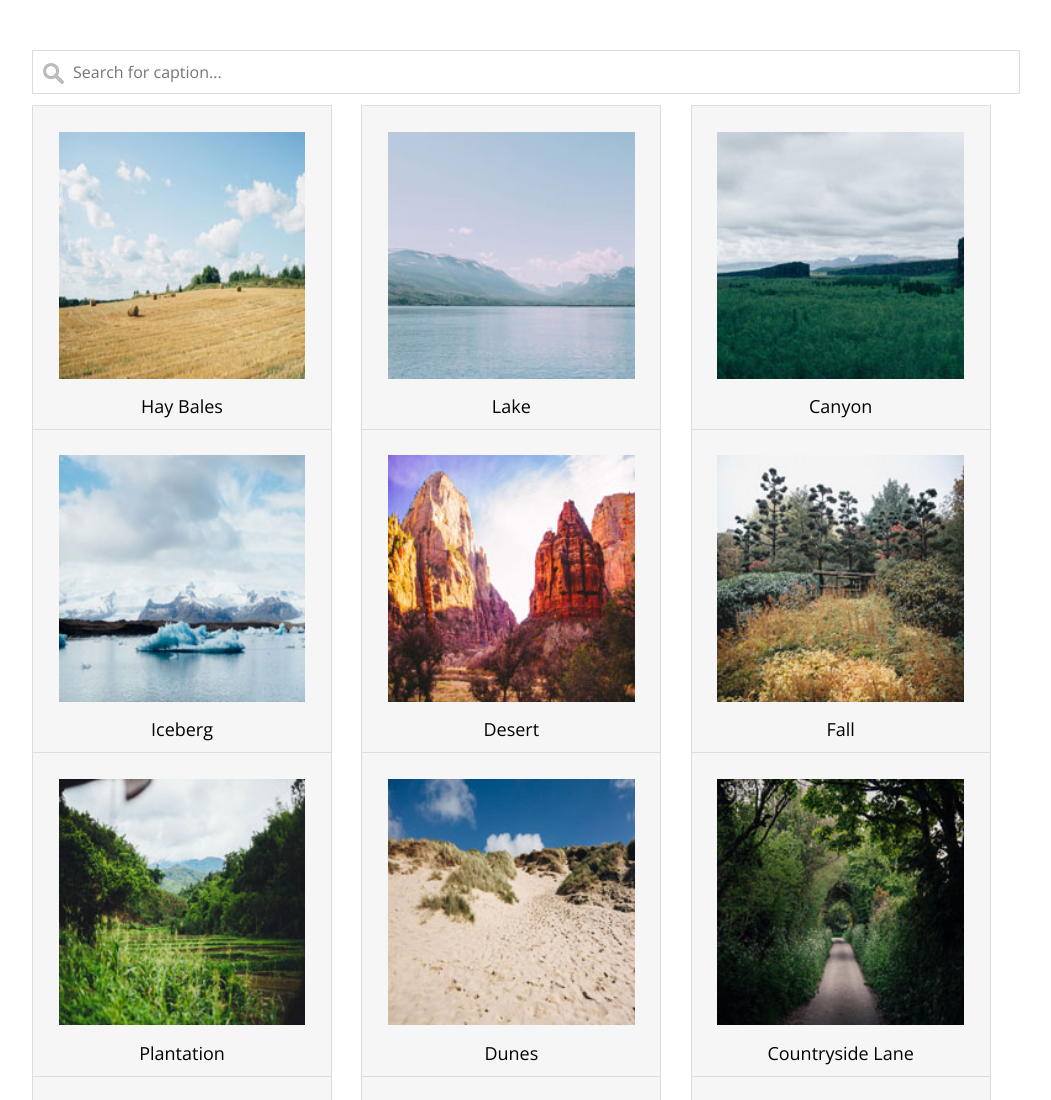
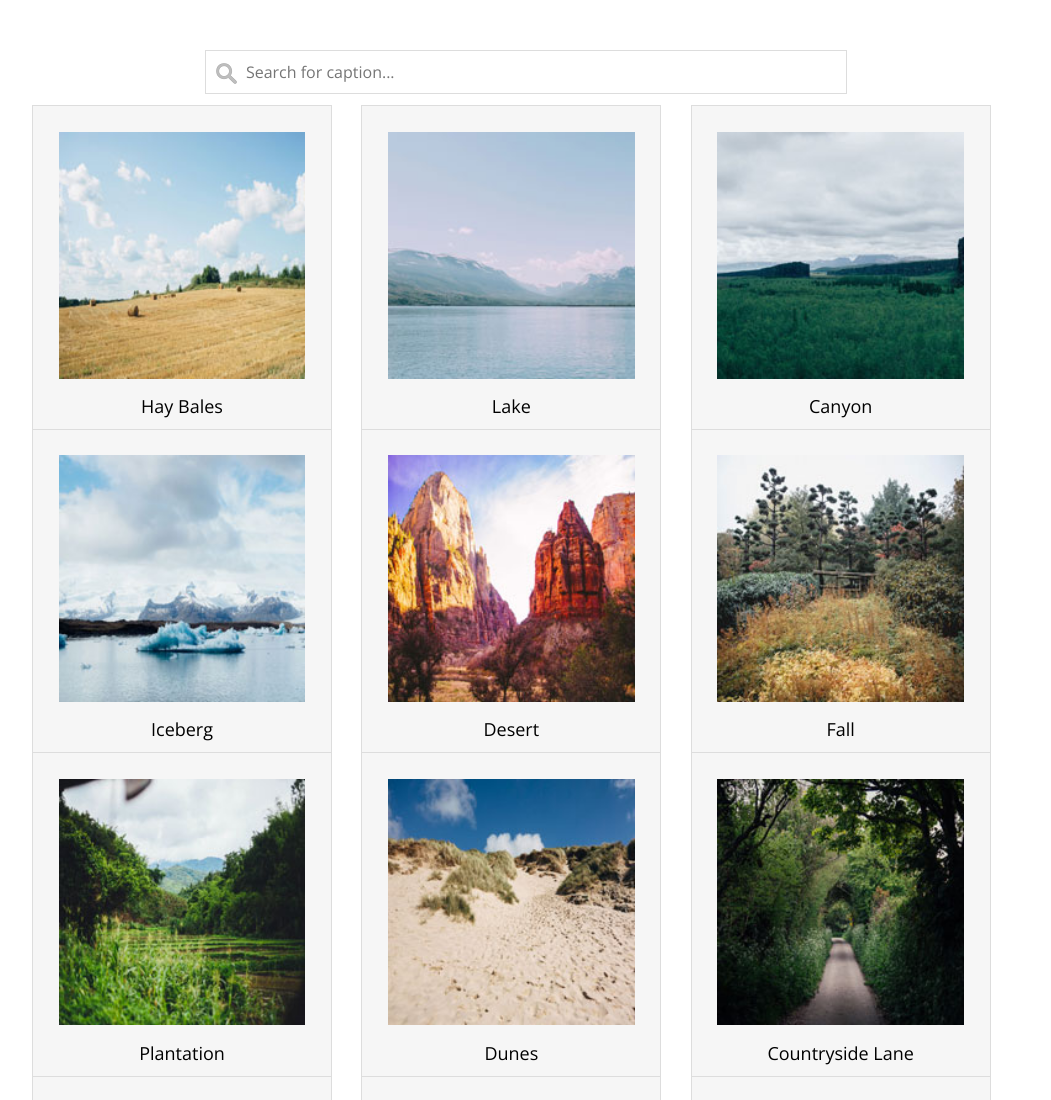
Before and after one commit to bwalkerwebdev/Techdegree-Project-5, a website: page index.html in a window 1280 px wide. Shown: the top 1100 px of the page, without its empty margins (114-1165 px from the left). Drawn offline with nearby package versions, Linux system fonts and the light colour scheme; some packages are replaced by stand-ins of ours; a script that the page names is missing.

Commit message:
Update styles.css

```diff
--- a/css/styles.css
+++ b/css/styles.css
@@ -27,11 +27,6 @@ li {
   text-align: center;
 }
 
-input {
-  width: 100%;
-  margin-bottom: 25px;
-}
-
 .search {
   margin: auto;
 }
@@ -40,11 +35,16 @@ input::placeholder {
   font-size: 16px;
 }
 
+.input-div {
+  display: flex;
+  justify-content: center;
+}
+
 #myInput {
   background-image: url("../photos/searchicon.png"); /* Add a search icon to input */
   background-position: 10px 12px; /* Position the search icon */
   background-repeat: no-repeat; /* Do not repeat the icon image */
-  width: 100%; /* Full-width */
+  width: 65%; /* Full-width */
   font-size: 16px; /* Increase font-size */
   padding: 12px 20px 12px 40px; /* Add some padding */
   border: 1px solid #ddd; /* Add a grey border */
```
